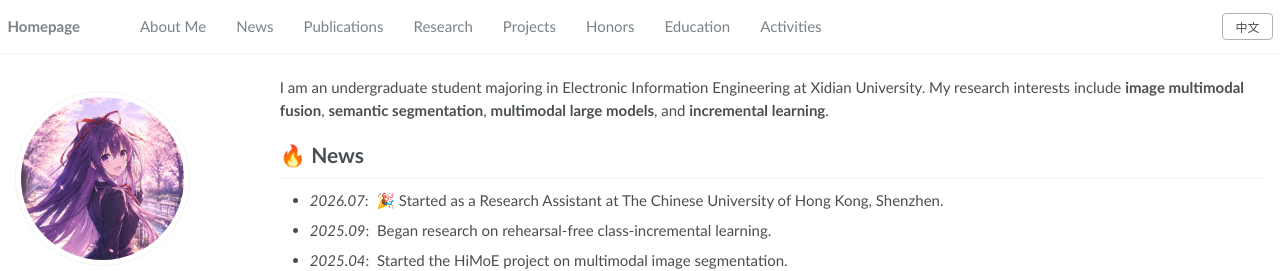
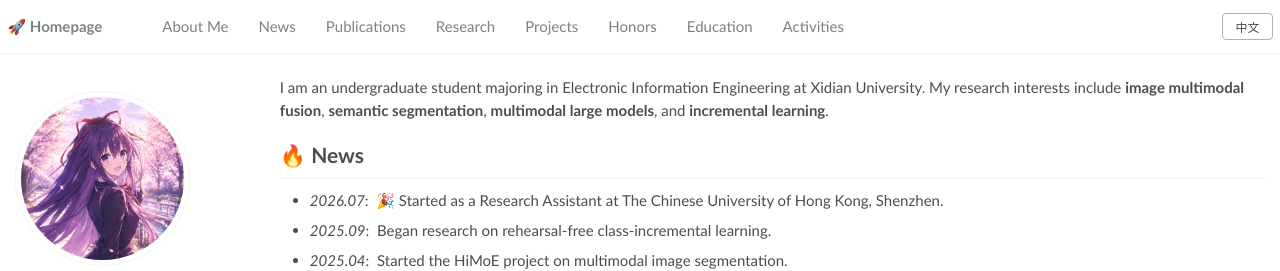
Before and after one commit to ViviQuan/ViviQuan.github.io, a Jekyll site: the page built from _pages/about.md, in a window 1280 px wide. Shown: the top 271 px of the page. Built offline with Jekyll 4.4.1, drawn with Linux system fonts in a browser that asks for light colours.

Commit message:
Add rocket emoji to homepage logo in masthead

```diff
--- a/_includes/masthead.html
+++ b/_includes/masthead.html
@@ -4,7 +4,7 @@
       <nav id="site-nav" class="greedy-nav">
         <button><div class="navicon"></div></button>
         <ul class="visible-links">
-          <li class="masthead__menu-item masthead__menu-item--lg masthead__menu-home-item"><a href="#about-me" data-en-url="#about-me" data-zh-url="#about-me-zh" data-en-text="Homepage" data-zh-text="首页">Homepage</a></li>
+          <li class="masthead__menu-item masthead__menu-item--lg masthead__menu-home-item"><a href="#about-me" data-en-url="#about-me" data-zh-url="#about-me-zh" data-en-text="🚀 Homepage" data-zh-text="🚀 首页">🚀 Homepage</a></li>
           {% for link in site.data.navigation.main %}
           <li class="masthead__menu-item"><a href="{{ domain }}{{ link.url_en }}" data-en-url="{{ link.url_en }}" data-zh-url="{{ link.url_zh }}" data-en-text="{{ link.title_en }}" data-zh-text="{{ link.title_zh }}">{{ link.title_en }}</a></li>
           {% endfor %}
```
